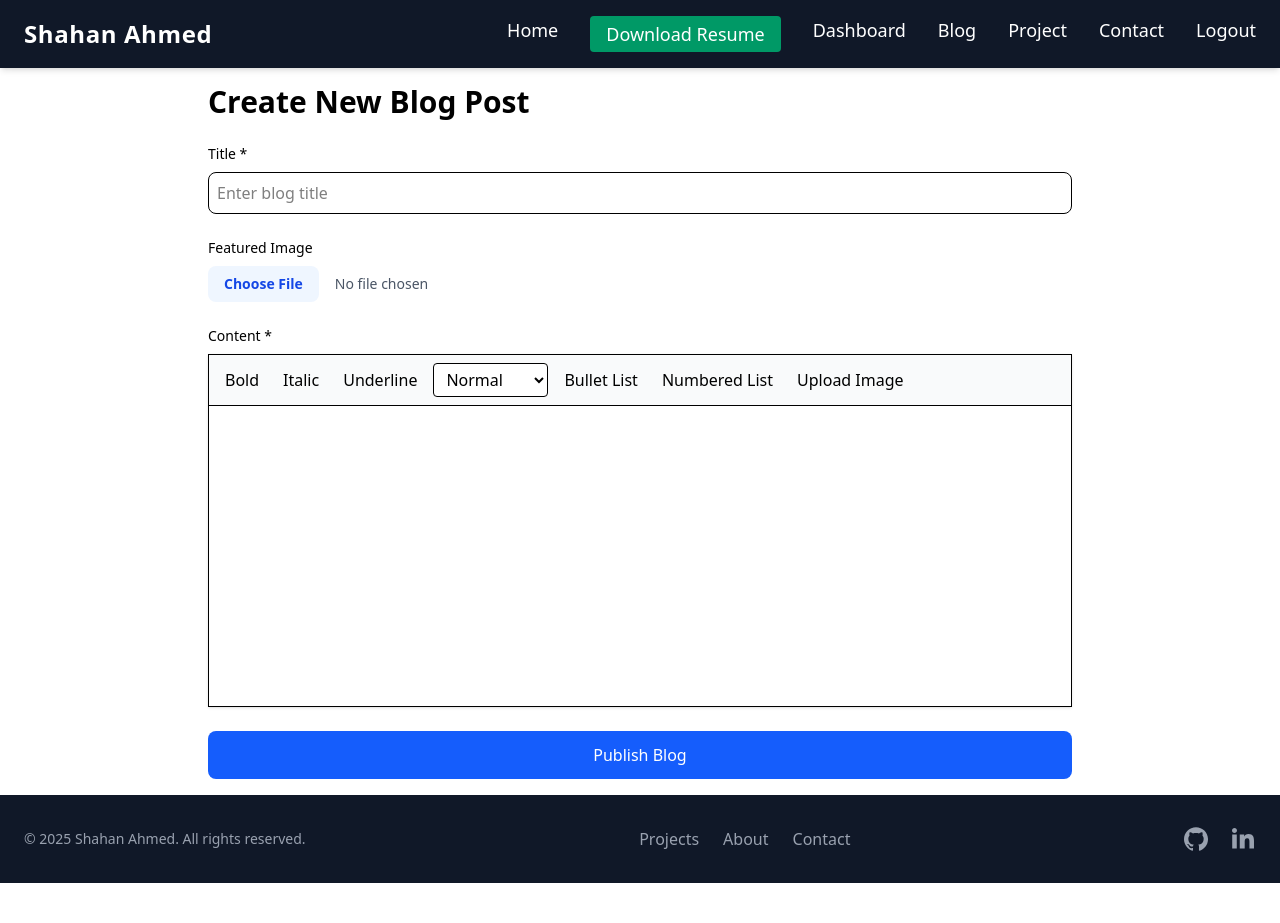
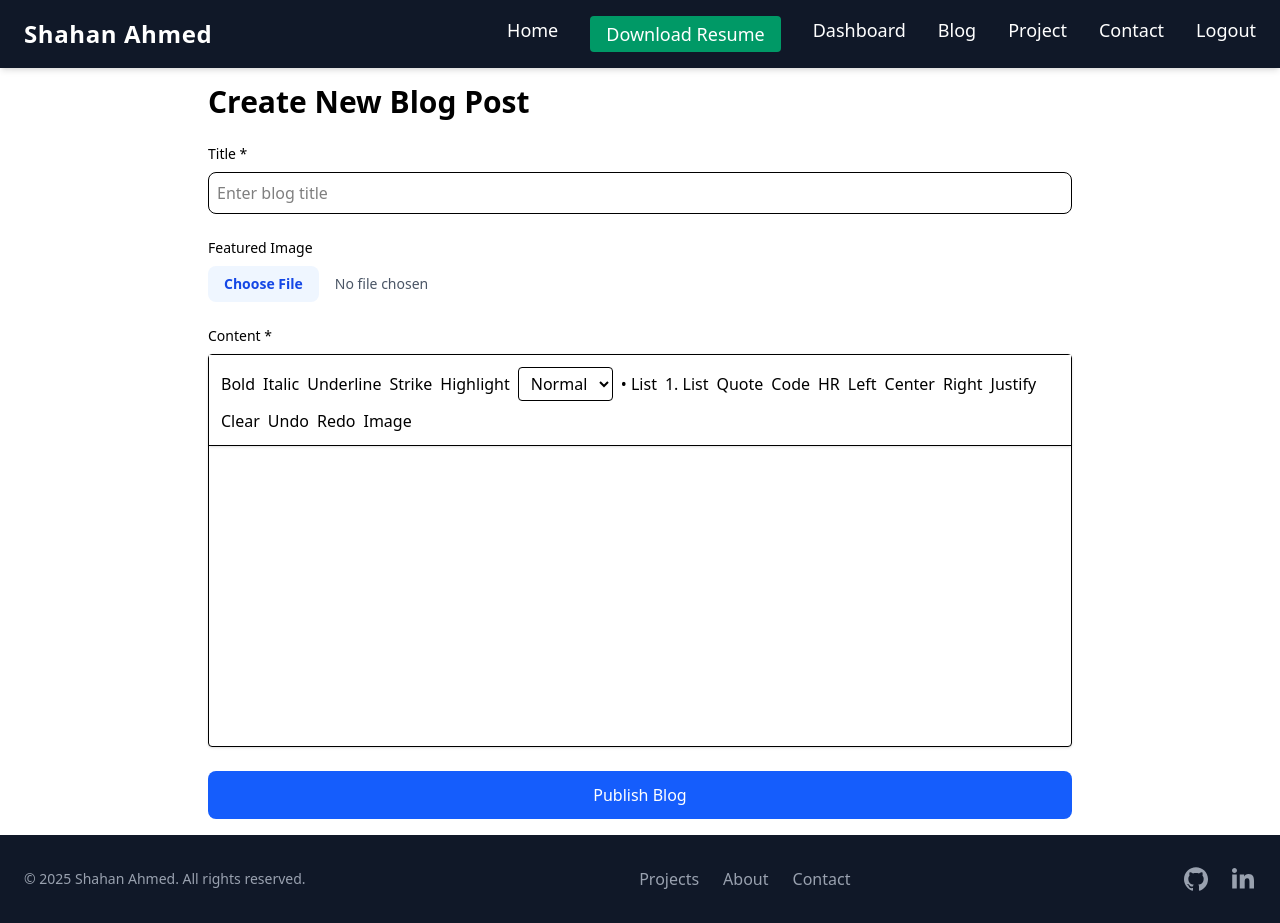
Before and after one commit to Atiqul-Imon/shahanahmed-react-frontend, a React (Vite) app: page /dashboard/add-blog in a window 1280 px wide. Before the commit the page ends 883 px from the top, so only its background shows below. Built offline with nearby package versions, Linux system fonts and the light colour scheme; no server answers; sample sign-in values are in the browser's storage; a web font is replaced by a local one.

Commit message:
Add google schollars in social links

```diff
--- a/package.json
+++ b/package.json
@@ -12,10 +12,16 @@
   "dependencies": {
     "@tailwindcss/typography": "^0.5.16",
     "@tailwindcss/vite": "^4.1.7",
+    "@tiptap/extension-blockquote": "^2.14.0",
     "@tiptap/extension-bullet-list": "^2.12.0",
+    "@tiptap/extension-code-block": "^2.14.0",
     "@tiptap/extension-heading": "^2.12.0",
+    "@tiptap/extension-highlight": "^2.14.0",
+    "@tiptap/extension-horizontal-rule": "^2.14.0",
     "@tiptap/extension-image": "^2.14.0",
     "@tiptap/extension-ordered-list": "^2.12.0",
+    "@tiptap/extension-strike": "^2.14.0",
+    "@tiptap/extension-text-align": "^2.14.0",
     "@tiptap/extension-underline": "^2.12.0",
     "@tiptap/react": "^2.12.0",
     "@tiptap/starter-kit": "^2.12.0",
--- a/src/components/Hero/index.jsx
+++ b/src/components/Hero/index.jsx
@@ -1,20 +1,20 @@
 import React from "react";
 import { FaSearch, FaDatabase, FaChartBar, FaGlobe } from "react-icons/fa";
-import clientImg from "../../assets/shahan_ahmed.png";
+// import clientImg from "../../assets/shahan_ahmed.png";
 
 const Hero = () => {
   return (
-    <section className="bg-zinc-900 py-16 px-6">
+    <section className="bg-zinc-900 py-20 px-6">
       <div className="max-w-7xl mx-auto text-center text-white">
 
         {/* Client Image */}
-        <div className="flex justify-center mb-6">
+        {/* <div className="flex justify-center mb-6">
           <img
             src={clientImg}
             alt="Client"
             className="w-[200px] h-[200px] rounded-full border-2 border-gray-200  shadow-lg object-cover"
           />
-        </div>
+        </div> */}
 
         <h2 className="text-3xl font-semibold mb-4">Specializing in</h2>
         <p className="max-w-2xl mx-auto mb-12 text-gray-300">
--- a/src/components/SocialLinks.jsx
+++ b/src/components/SocialLinks.jsx
@@ -61,6 +61,21 @@ export default function SocialLinks() {
               className="w-8 h-8"
             />
           </a>
+
+           {/* Google Scholar */}
+          <a
+            href="https://scholar.google.com/citations?hl=en&user=ROqm-4EAAAAJ"
+            target="_blank"
+            rel="noopener noreferrer"
+            aria-label="Google Scholar"
+            className="transition duration-300 ease-in-out transform hover:scale-110"
+          >
+            <img
+              src="https://upload.wikimedia.org/wikipedia/commons/c/c7/Google_Scholar_logo.svg"
+              alt="Google Scholar"
+              className="w-8 h-8"
+            />
+          </a>
         </div>
       </div>
     </section>
--- a/src/components/TiptapEditor.jsx
+++ b/src/components/TiptapEditor.jsx
@@ -6,10 +6,15 @@ import Heading from '@tiptap/extension-heading';
 import BulletList from '@tiptap/extension-bullet-list';
 import OrderedList from '@tiptap/extension-ordered-list';
 import Image from '@tiptap/extension-image';
+import CodeBlock from '@tiptap/extension-code-block';
+import Blockquote from '@tiptap/extension-blockquote';
+import Strike from '@tiptap/extension-strike';
+import HorizontalRule from '@tiptap/extension-horizontal-rule';
+import Highlight from '@tiptap/extension-highlight';
+import TextAlign from '@tiptap/extension-text-align';
 
 const MenuBar = ({ editor }) => {
   const fileInputRef = useRef(null);
-
   if (!editor) return null;
 
   const handleImageUpload = (event) => {
@@ -25,79 +30,54 @@ const MenuBar = ({ editor }) => {
   };
 
   return (
-    <div className="flex flex-wrap gap-2 p-2 border-b bg-gray-50">
-      <button
-        onClick={() => editor.chain().focus().toggleBold().run()}
-        className={`px-2 py-1 rounded ${
-          editor.isActive('bold') ? 'bg-blue-100 text-blue-600' : 'hover:bg-gray-100'
-        }`}
-      >
-        Bold
-      </button>
-      <button
-        onClick={() => editor.chain().focus().toggleItalic().run()}
-        className={`px-2 py-1 rounded ${
-          editor.isActive('italic') ? 'bg-blue-100 text-blue-600' : 'hover:bg-gray-100'
-        }`}
-      >
-        Italic
-      </button>
-      <button
-        onClick={() => editor.chain().focus().toggleUnderline().run()}
-        className={`px-2 py-1 rounded ${
-          editor.isActive('underline') ? 'bg-blue-100 text-blue-600' : 'hover:bg-gray-100'
-        }`}
-      >
-        Underline
-      </button>
+    <div className="flex flex-wrap items-center gap-2 p-3 border-b bg-white shadow-sm">
+      {/* Basic formatting */}
+      <button onClick={() => editor.chain().focus().toggleBold().run()} className={`btn ${editor.isActive('bold') && 'btn-active'}`}>Bold</button>
+      <button onClick={() => editor.chain().focus().toggleItalic().run()} className={`btn ${editor.isActive('italic') && 'btn-active'}`}>Italic</button>
+      <button onClick={() => editor.chain().focus().toggleUnderline().run()} className={`btn ${editor.isActive('underline') && 'btn-active'}`}>Underline</button>
+      <button onClick={() => editor.chain().focus().toggleStrike().run()} className={`btn ${editor.isActive('strike') && 'btn-active'}`}>Strike</button>
+      <button onClick={() => editor.chain().focus().toggleHighlight().run()} className={`btn ${editor.isActive('highlight') && 'btn-active'}`}>Highlight</button>
+
+      {/* Headings */}
       <select
         value={editor.getAttributes('heading').level || ''}
         onChange={(e) => {
           const level = parseInt(e.target.value);
-          if (level) {
-            editor.chain().focus().toggleHeading({ level }).run();
-          } else {
-            editor.chain().focus().setParagraph().run();
-          }
+          level ? editor.chain().focus().toggleHeading({ level }).run() : editor.chain().focus().setParagraph().run();
         }}
-        className="px-2 py-1 rounded border bg-white"
+        className="px-2 py-1 border rounded"
       >
         <option value="">Normal</option>
-        <option value="1">Heading 1</option>
-        <option value="2">Heading 2</option>
-        <option value="3">Heading 3</option>
+        <option value="1">H1</option>
+        <option value="2">H2</option>
+        <option value="3">H3</option>
       </select>
-      <button
-        onClick={() => editor.chain().focus().toggleBulletList().run()}
-        className={`px-2 py-1 rounded ${
-          editor.isActive('bulletList') ? 'bg-blue-100 text-blue-600' : 'hover:bg-gray-100'
-        }`}
-      >
-        Bullet List
-      </button>
-      <button
-        onClick={() => editor.chain().focus().toggleOrderedList().run()}
-        className={`px-2 py-1 rounded ${
-          editor.isActive('orderedList') ? 'bg-blue-100 text-blue-600' : 'hover:bg-gray-100'
-        }`}
-      >
-        Numbered List
-      </button>
 
-      {/* File input (hidden) and upload button */}
-      <input
-        type="file"
-        accept="image/*"
-        ref={fileInputRef}
-        style={{ display: 'none' }}
-        onChange={handleImageUpload}
-      />
-      <button
-        onClick={() => fileInputRef.current.click()}
-        className="px-2 py-1  hover:bg-gray-100"
-      >
-        Upload Image
-      </button>
+      {/* Lists */}
+      <button onClick={() => editor.chain().focus().toggleBulletList().run()} className={`btn ${editor.isActive('bulletList') && 'btn-active'}`}>• List</button>
+      <button onClick={() => editor.chain().focus().toggleOrderedList().run()} className={`btn ${editor.isActive('orderedList') && 'btn-active'}`}>1. List</button>
+
+      {/* Block elements */}
+      <button onClick={() => editor.chain().focus().toggleBlockquote().run()} className={`btn ${editor.isActive('blockquote') && 'btn-active'}`}>Quote</button>
+      <button onClick={() => editor.chain().focus().toggleCodeBlock().run()} className={`btn ${editor.isActive('codeBlock') && 'btn-active'}`}>Code</button>
+      <button onClick={() => editor.chain().focus().setHorizontalRule().run()} className="btn">HR</button>
+
+      {/* Alignment */}
+      <button onClick={() => editor.chain().focus().setTextAlign('left').run()} className="btn">Left</button>
+      <button onClick={() => editor.chain().focus().setTextAlign('center').run()} className="btn">Center</button>
+      <button onClick={() => editor.chain().focus().setTextAlign('right').run()} className="btn">Right</button>
+      <button onClick={() => editor.chain().focus().setTextAlign('justify').run()} className="btn">Justify</button>
+
+      {/* Clear formatting */}
+      <button onClick={() => editor.chain().focus().unsetAllMarks().clearNodes().run()} className="btn">Clear</button>
+
+      {/* Undo / Redo */}
+      <button onClick={() => editor.chain().focus().undo().run()} className="btn">Undo</button>
+      <button onClick={() => editor.chain().focus().redo().run()} className="btn">Redo</button>
+
+      {/* Image Upload */}
+      <input type="file" accept="image/*" ref={fileInputRef} style={{ display: 'none' }} onChange={handleImageUpload} />
+      <button onClick={() => fileInputRef.current.click()} className="btn">Image</button>
     </div>
   );
 };
@@ -111,18 +91,16 @@ const TiptapEditor = ({ content, setContent }) => {
         orderedList: false,
       }),
       Underline,
+      Strike,
+      Highlight,
       Heading.configure({ levels: [1, 2, 3] }),
-      BulletList.configure({
-        HTMLAttributes: { class: 'list-disc pl-4' },
-      }),
-      OrderedList.configure({
-        HTMLAttributes: { class: 'list-decimal pl-4' },
-      }),
-      Image.configure({
-        HTMLAttributes: {
-          class: 'my-4 max-w-full ',
-        },
-      }),
+      BulletList.configure({ HTMLAttributes: { class: 'list-disc pl-4' } }),
+      OrderedList.configure({ HTMLAttributes: { class: 'list-decimal pl-4' } }),
+      Image.configure({ HTMLAttributes: { class: 'my-4 max-w-full' } }),
+      CodeBlock,
+      Blockquote,
+      HorizontalRule,
+      TextAlign.configure({ types: ['heading', 'paragraph'] }),
     ],
     content: content || '',
     onUpdate: ({ editor }) => {
@@ -143,7 +121,7 @@ const TiptapEditor = ({ content, setContent }) => {
   }, [content, editor]);
 
   return (
-    <div className="border overflow-hidden shadow-sm">
+    <div className="border shadow rounded">
       <MenuBar editor={editor} />
       <EditorContent editor={editor} />
     </div>
```
Also changed, not shown: 1 other file (tests, documents, lock files or other folders).
